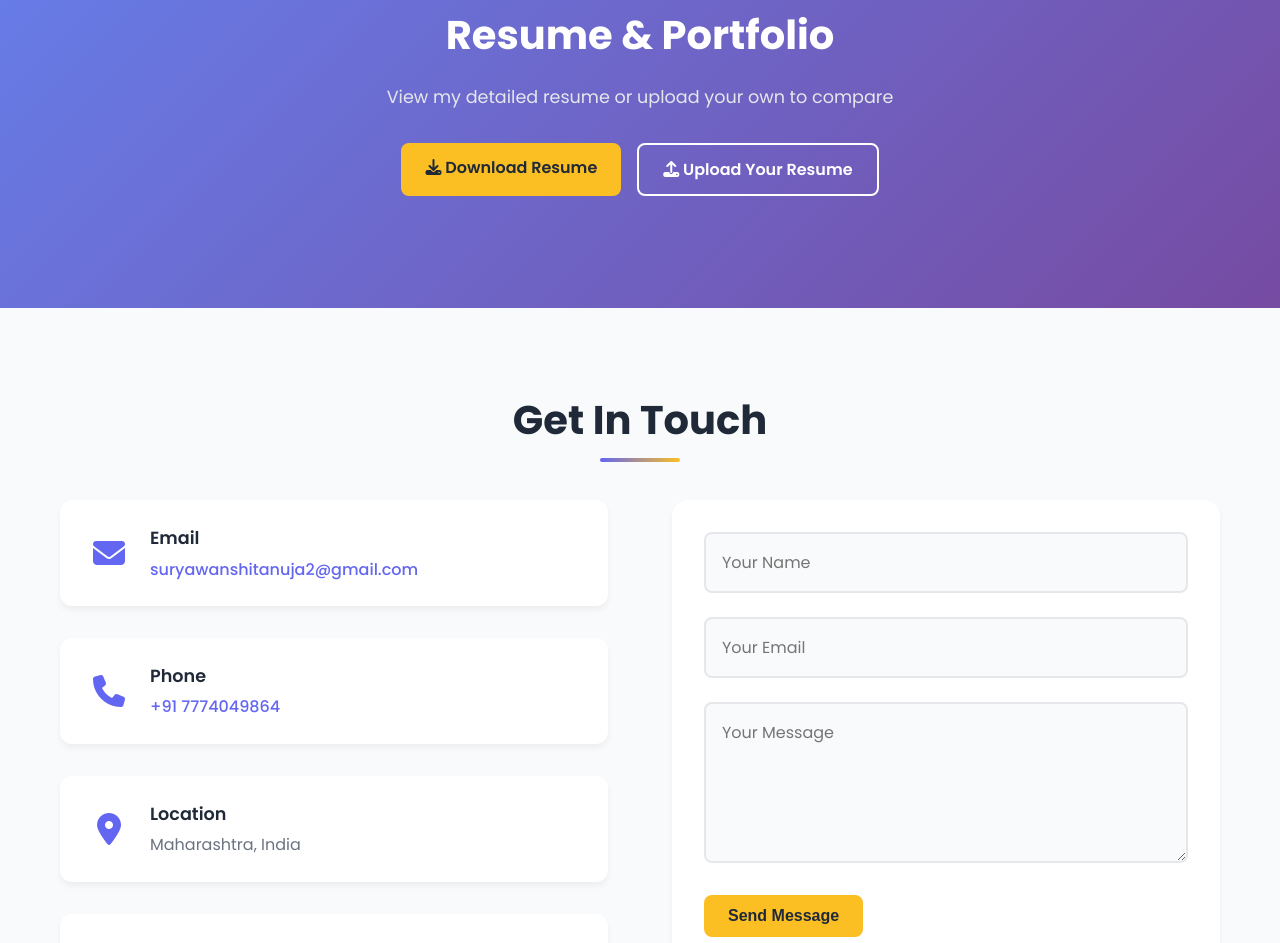
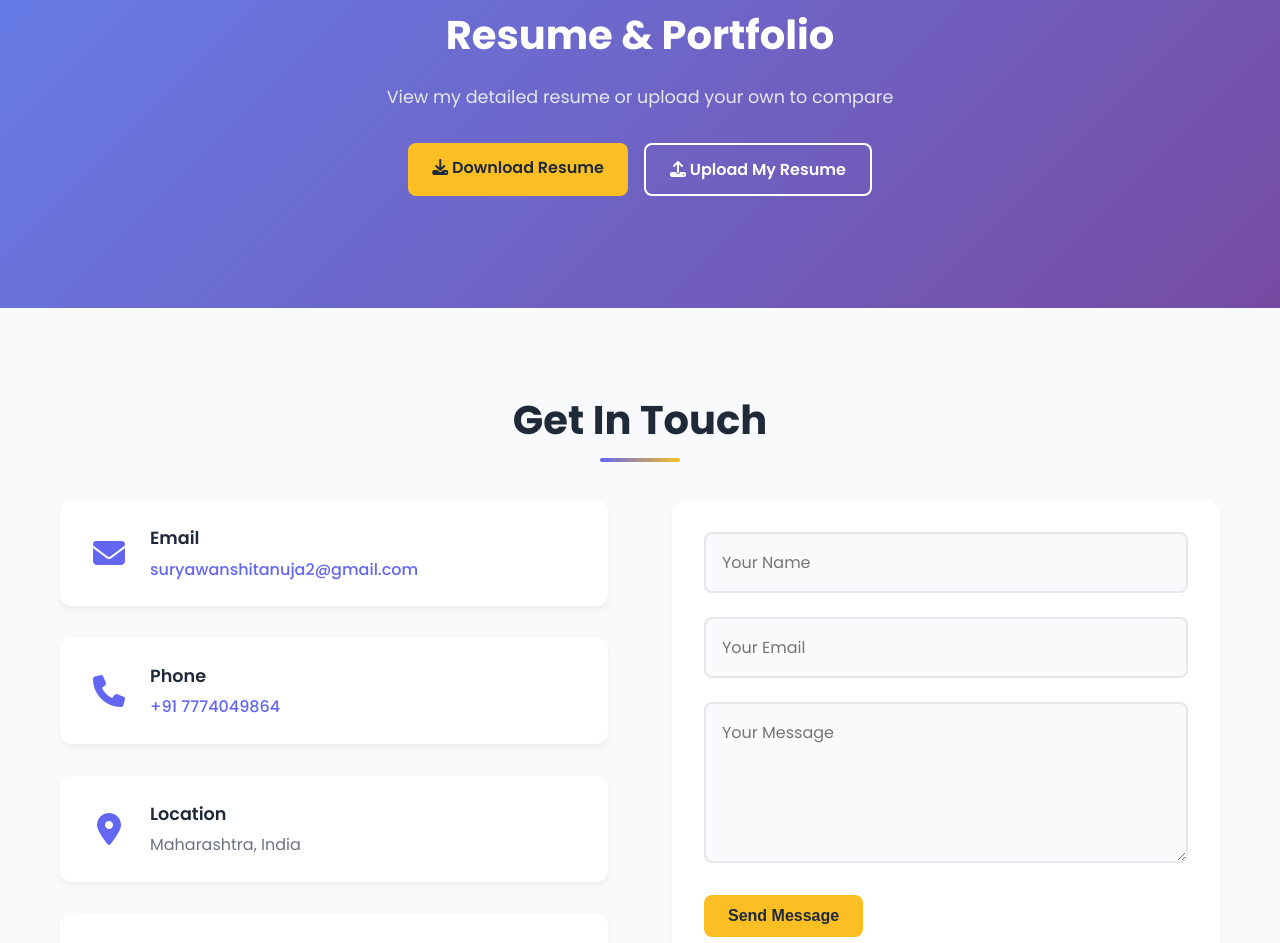
Before and after one commit to TanujaSuryawanshi/Tanuja_Suryawanshi_Portfolio, a plain HTML site: page index.html in a window 1280 px wide. Shown: the part 8302-9245 px from the top of the page. Drawn offline with Linux system fonts and the light colour scheme.

Commit message:
Update portfolio: latest changes to index.html, script.js, styles.css, and README.md

```diff
--- a/index.html
+++ b/index.html
@@ -21,6 +21,7 @@
         <div class="nav-logo">
           <a href="#home">TS</a>
         </div>
+        <!--  Hello -->
         <ul class="nav-menu">
           <li class="nav-item">
             <a href="#home" class="nav-link">Home</a>
@@ -687,7 +688,7 @@
             </a>
             <label for="resume-upload" class="btn btn-secondary">
               <i class="fas fa-upload"></i>
-              Upload Your Resume
+              Upload My Resume
             </label>
             <input
               type="file"
--- a/script.js
+++ b/script.js
@@ -15,7 +15,7 @@ document.querySelectorAll(".nav-link").forEach((link) => {
   });
 });
 
-// Smooth scrolling for navigation links
+// Smooth scrolling for navigation links.........
 document.querySelectorAll('a[href^="#"]').forEach((anchor) => {
   anchor.addEventListener("click", function (e) {
     e.preventDefault();
--- a/styles.css
+++ b/styles.css
@@ -1,4 +1,4 @@
-/* Reset and Base Styles */
+/* Reset and Base Styles...... */
 * {
   margin: 0;
   padding: 0;
```
Also changed, not shown: 1 other file.
